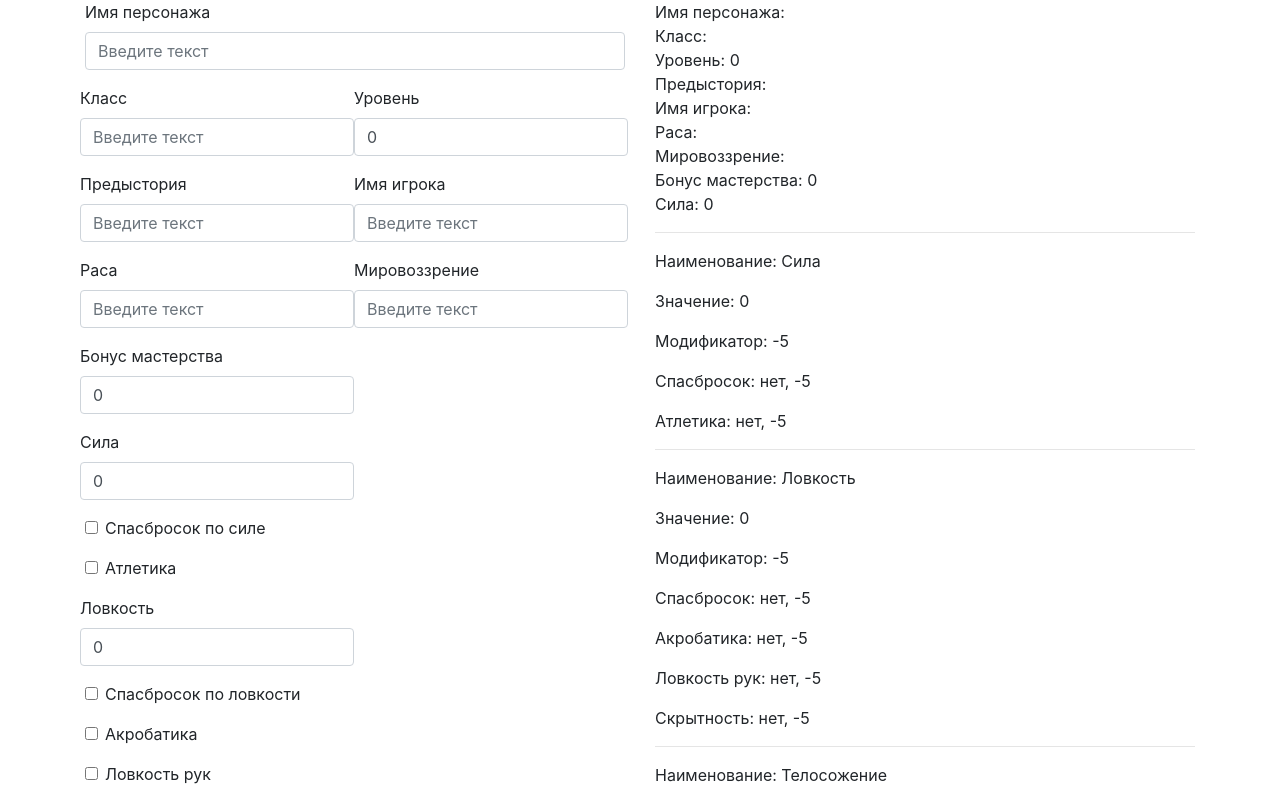
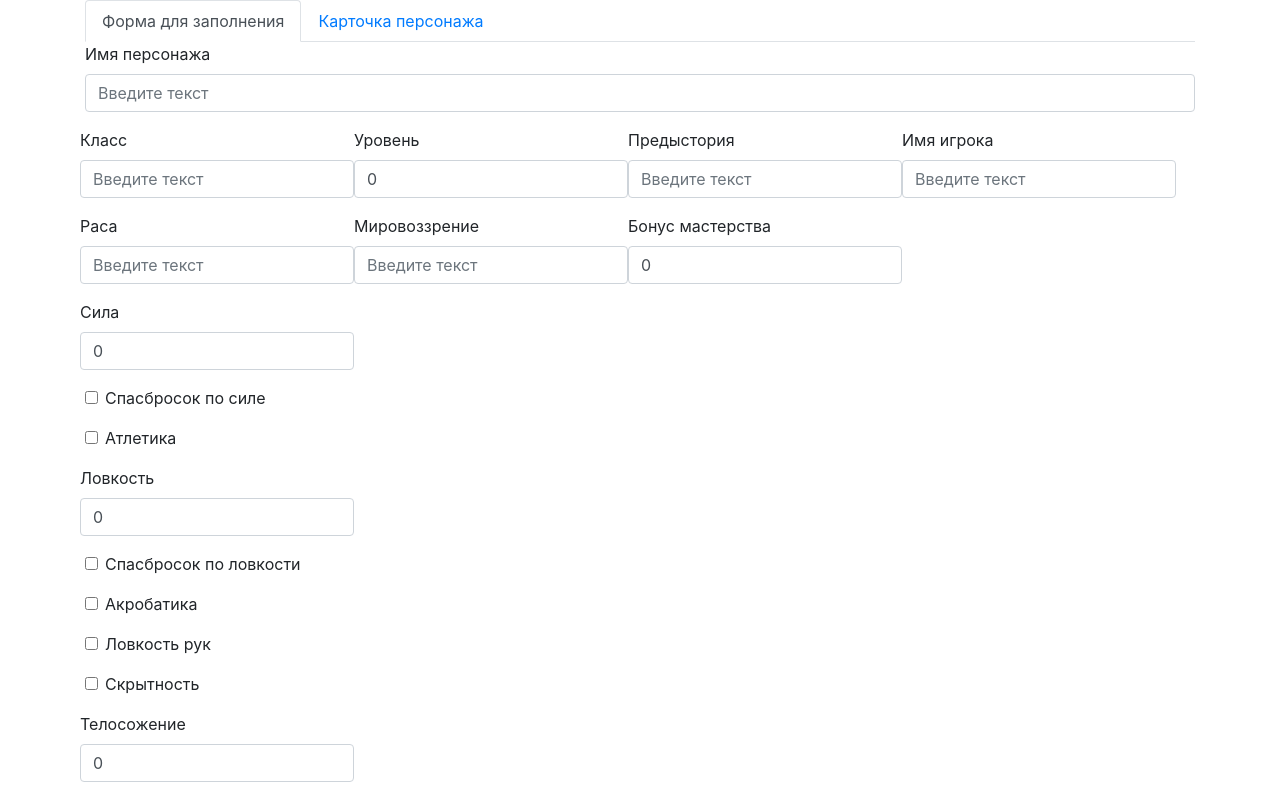
Before and after one commit to dashastik/dnd, a React (Create React App) app: page / in a window 1280 px wide. Shown: the top 800 px of the page. Built offline with nearby package versions, Linux system fonts and the light colour scheme.

Commit message:
Col replaced by Tab

```diff
--- a/src/App.js
+++ b/src/App.js
@@ -1,22 +1,20 @@
 import React from 'react';
 import FormCharacter from './FormCharacter';
 import CardCharacter from './CardCharacter'
-import { Container, Col, Row } from 'react-bootstrap';
+import { Container, Tabs, Tab } from 'react-bootstrap';
 
 function App() {
   return (
     <Container>
-      <Row>
-      <Col lg={6}>
-        <FormCharacter />
-      </Col>
-      <Col lg={6}>
-        <CardCharacter />
-      </Col>
-      </Row>
-
+        <Tabs defaultActiveKey="form">
+          <Tab eventKey="form" title="Форма для заполнения">
+          <FormCharacter />
+          </Tab>
+          <Tab eventKey="card" title="Карточка персонажа">
+            <CardCharacter />
+          </Tab>
+        </Tabs>
     </Container>
-
   );
 }
 
```
